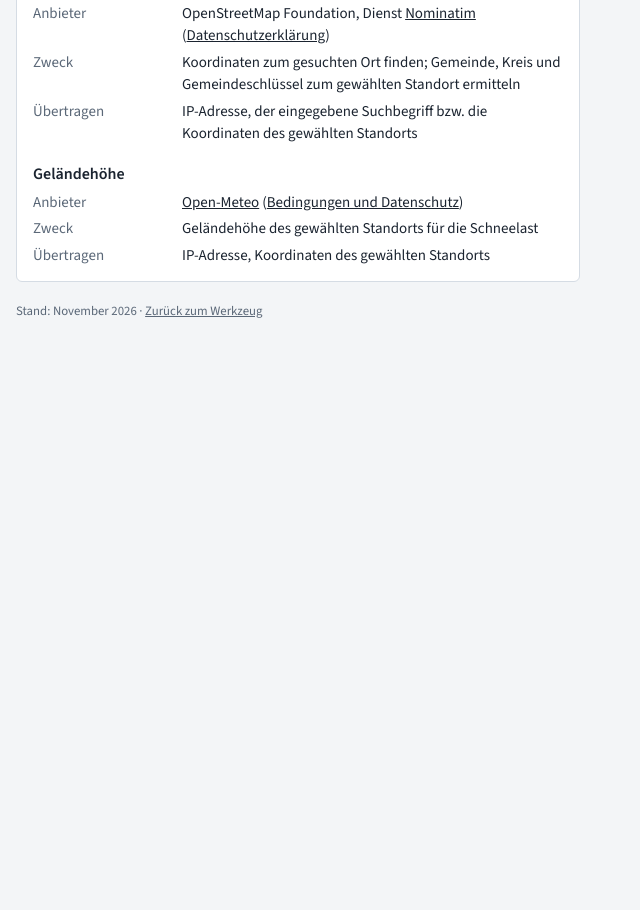
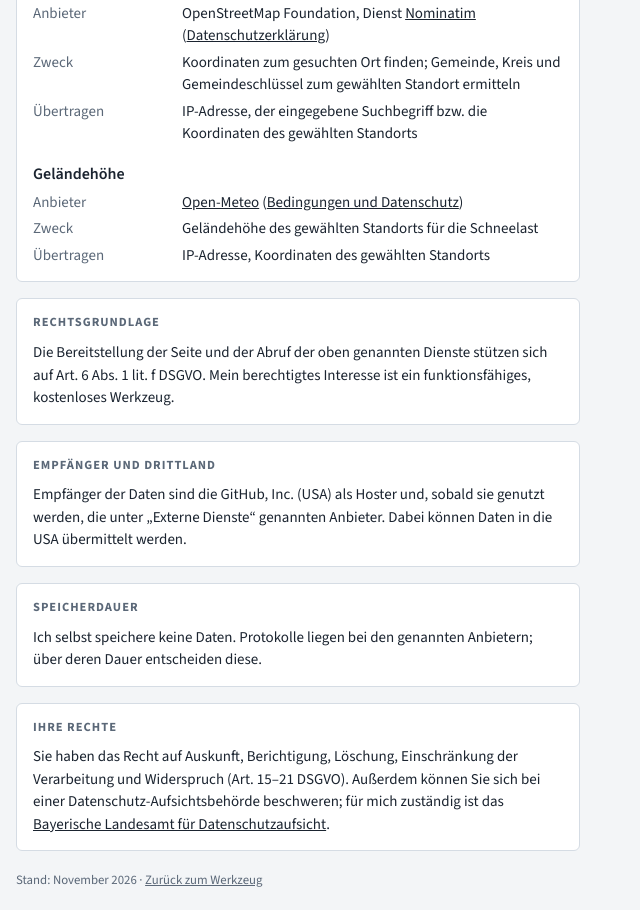
Before and after one commit to fabian-boettinger/lastzonen, a plain HTML site: page datenschutz.html in a window 1280 px wide. Shown: the part 943-1853 px from the top of the page, without its empty margins (0-640 px from the left). Before the commit the page ends 1285 px from the top, so only its background shows below. Drawn offline with Linux system fonts and the light colour scheme.

Commit message:
Datenschutz: Rechtsgrundlage, Empfänger, Speicherdauer, Rechte, Kontakt
Co-Authored-By: Claude Fable 5.2 <noreply@anthropic.com>

```diff
--- a/datenschutz.html
+++ b/datenschutz.html
@@ -50,12 +50,12 @@ footer{padding-block:4px 20px;padding-left:max(16px,env(safe-area-inset-left,0px
 <main>
   <section>
     <h2>Verantwortlich</h2>
-    <p>Fabian Böttinger<br>[Kontaktangabe folgt]</p>
+    <p>Fabian Böttinger<br>Kontakt über GitHub: <a href="https://github.com/fabian-boettinger">https://github.com/fabian-boettinger</a></p>
   </section>
 
   <section>
     <h2>Abruf der Seite</h2>
-    <p>Die Seite ist für die Bereitstellung über GitHub Pages vorgesehen, einen Dienst der GitHub, Inc. (USA).
+    <p>Die Seite wird über GitHub Pages bereitgestellt, einen Dienst der GitHub, Inc. (USA).
       Beim Abruf verarbeitet GitHub technisch bedingt die IP-Adresse; nach Angaben von GitHub wird sie zu Sicherheitszwecken gespeichert.
       Auf diese Daten habe ich keinen Zugriff.</p>
     <p>Schriften und die Kartenbibliothek Leaflet werden von derselben Adresse geladen wie die Seite, nicht von fremden Servern.</p>
@@ -97,6 +97,30 @@ footer{padding-block:4px 20px;padding-left:max(16px,env(safe-area-inset-left,0px
       <dt>Übertragen</dt><dd>IP-Adresse, Koordinaten des gewählten Standorts</dd>
     </dl>
   </section>
+
+  <section>
+    <h2>Rechtsgrundlage</h2>
+    <p>Die Bereitstellung der Seite und der Abruf der oben genannten Dienste stützen sich auf Art. 6 Abs. 1 lit. f DSGVO.
+      Mein berechtigtes Interesse ist ein funktionsfähiges, kostenloses Werkzeug.</p>
+  </section>
+
+  <section>
+    <h2>Empfänger und Drittland</h2>
+    <p>Empfänger der Daten sind die GitHub, Inc. (USA) als Hoster und, sobald sie genutzt werden, die unter „Externe Dienste“
+      genannten Anbieter. Dabei können Daten in die USA übermittelt werden.</p>
+  </section>
+
+  <section>
+    <h2>Speicherdauer</h2>
+    <p>Ich selbst speichere keine Daten. Protokolle liegen bei den genannten Anbietern; über deren Dauer entscheiden diese.</p>
+  </section>
+
+  <section>
+    <h2>Ihre Rechte</h2>
+    <p>Sie haben das Recht auf Auskunft, Berichtigung, Löschung, Einschränkung der Verarbeitung und Widerspruch
+      (Art. 15–21 DSGVO). Außerdem können Sie sich bei einer Datenschutz-Aufsichtsbehörde beschweren; für mich zuständig ist das
+      <a href="https://www.lda.bayern.de">Bayerische Landesamt für Datenschutzaufsicht</a>.</p>
+  </section>
 </main>
 
 <footer>
```
